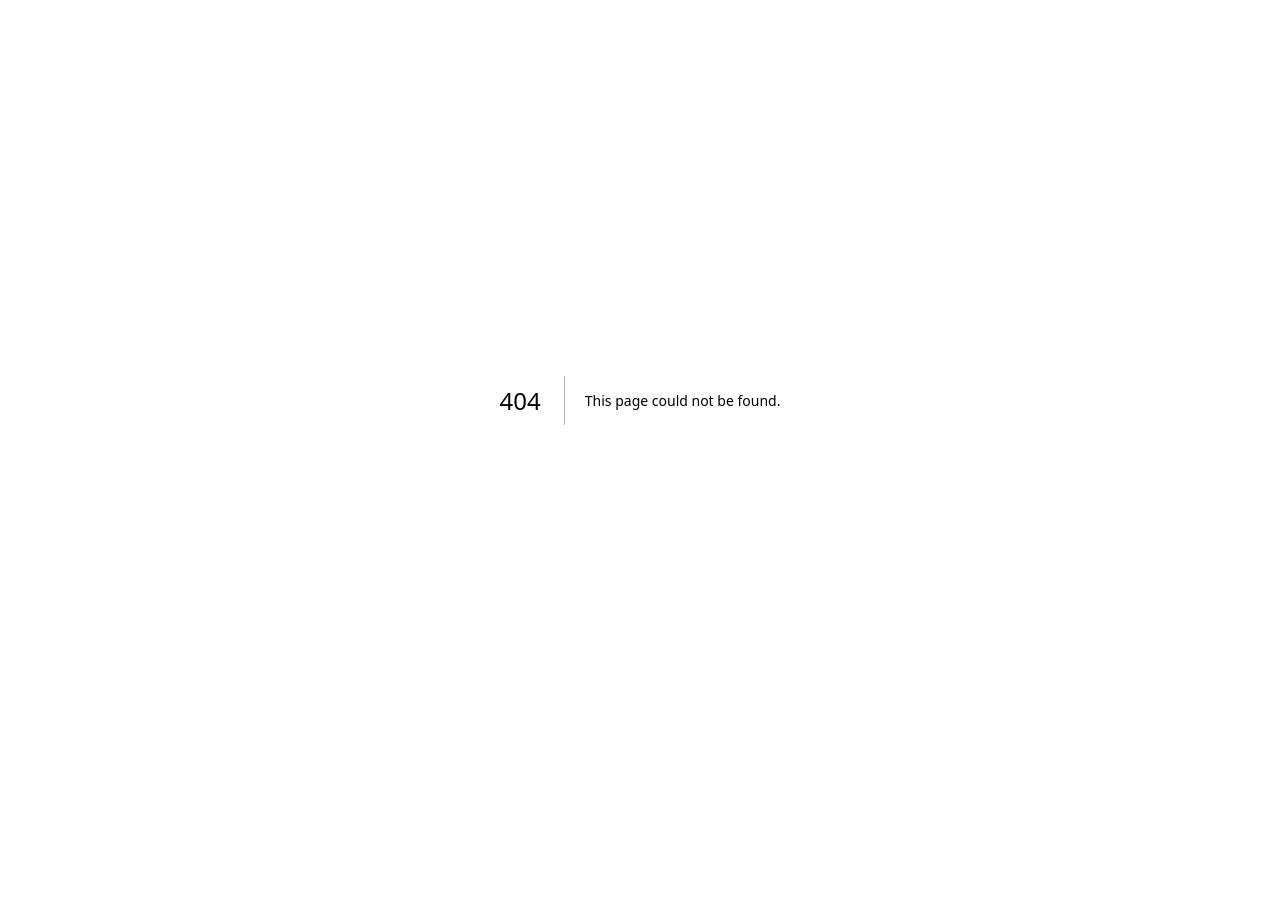
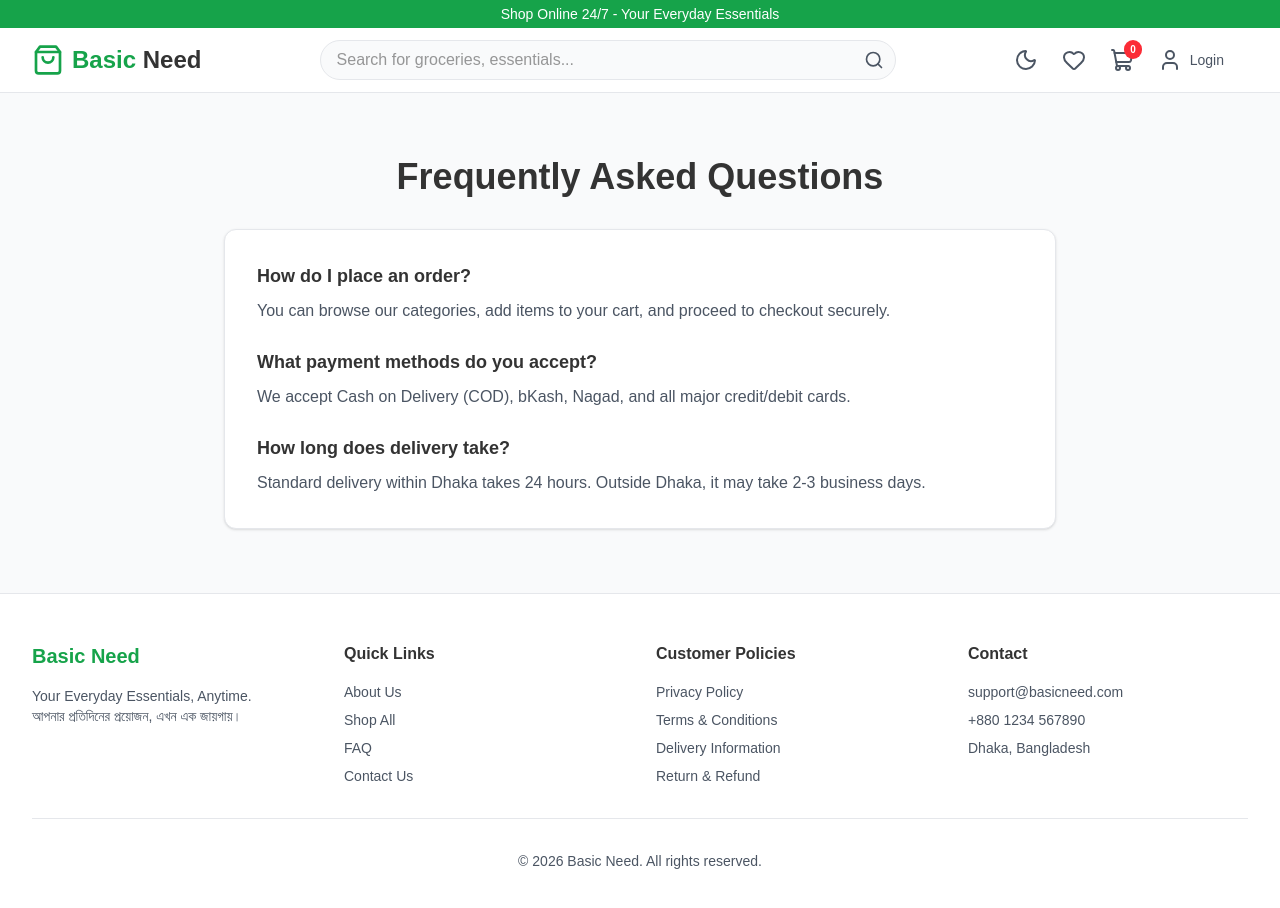
Before and after one commit to sathibodeoffice-netizen/basic-need, a Next.js app: page /faq in a window 1280 px wide. Before the commit this address had no page. Shown: the top 908 px of the page. Before the commit the page ends 800 px from the top, so only its background shows below. Built offline with nearby package versions, Linux system fonts and the light colour scheme; no server answers; the database is empty.

Commit message:
Add FAQ Contact Privacy Terms Delivery and Returns pages

```diff
--- /dev/null
+++ b/src/app/contact/page.tsx
@@ -0,0 +1,33 @@
+import React from 'react';
+import Navbar from '@/components/Navbar';
+import Footer from '@/components/Footer';
+import { Metadata } from 'next';
+
+export const metadata: Metadata = {
+  title: 'Contact Us | Basic Need',
+  description: 'Get in touch with the Basic Need team.',
+};
+
+export default function ContactPage() {
+  return (
+    <div className="flex flex-col min-h-screen">
+      <Navbar />
+      <main className="flex-1 bg-background py-16">
+        <div className="max-w-4xl mx-auto px-4 sm:px-6 lg:px-8">
+          <h1 className="text-4xl font-bold text-text-main mb-8 text-center">Contact Us</h1>
+
+          <div className="bg-surface p-8 rounded-xl border border-border shadow-sm space-y-6 text-text-light leading-relaxed">
+            <p>If you have any questions, concerns, or feedback, please reach out to us through the following channels:</p>
+            <ul className="space-y-4 mt-6">
+              <li><strong className="text-text-main">Email:</strong> support@basicneed.com</li>
+              <li><strong className="text-text-main">Phone:</strong> +880 1234 567890</li>
+              <li><strong className="text-text-main">Address:</strong> Dhaka, Bangladesh</li>
+            </ul>
+            <p className="mt-6 text-sm italic">Our support team is available from 9 AM to 8 PM, every day.</p>
+          </div>
+        </div>
+      </main>
+      <Footer />
+    </div>
+  );
+}
--- /dev/null
+++ b/src/app/delivery/page.tsx
@@ -0,0 +1,33 @@
+import React from 'react';
+import Navbar from '@/components/Navbar';
+import Footer from '@/components/Footer';
+import { Metadata } from 'next';
+
+export const metadata: Metadata = {
+  title: 'Delivery Information | Basic Need',
+  description: 'Delivery Information and Shipping Policies.',
+};
+
+export default function DeliveryPage() {
+  return (
+    <div className="flex flex-col min-h-screen">
+      <Navbar />
+      <main className="flex-1 bg-background py-16">
+        <div className="max-w-4xl mx-auto px-4 sm:px-6 lg:px-8">
+          <h1 className="text-4xl font-bold text-text-main mb-8 text-center">Delivery Information</h1>
+
+          <div className="bg-surface p-8 rounded-xl border border-border shadow-sm space-y-6 text-text-light leading-relaxed">
+            <p>We strive to deliver your everyday essentials as quickly and safely as possible.</p>
+            <h3 className="font-semibold text-lg text-text-main mt-4">Inside Dhaka</h3>
+            <p>Orders placed before 2 PM are eligible for same-day delivery. Standard delivery takes 24 hours.</p>
+            <h3 className="font-semibold text-lg text-text-main mt-4">Outside Dhaka</h3>
+            <p>Deliveries outside Dhaka are handled by third-party logistics and typically take 2-4 business days.</p>
+            <h3 className="font-semibold text-lg text-text-main mt-4">Delivery Charges</h3>
+            <p>Inside Dhaka: ৳60. Outside Dhaka: ৳120. Free delivery on orders over ৳2000!</p>
+          </div>
+        </div>
+      </main>
+      <Footer />
+    </div>
+  );
+}
--- /dev/null
+++ b/src/app/faq/page.tsx
@@ -0,0 +1,38 @@
+import React from 'react';
+import Navbar from '@/components/Navbar';
+import Footer from '@/components/Footer';
+import { Metadata } from 'next';
+
+export const metadata: Metadata = {
+  title: 'FAQ | Basic Need',
+  description: 'Frequently Asked Questions about Basic Need.',
+};
+
+export default function FAQPage() {
+  return (
+    <div className="flex flex-col min-h-screen">
+      <Navbar />
+      <main className="flex-1 bg-background py-16">
+        <div className="max-w-4xl mx-auto px-4 sm:px-6 lg:px-8">
+          <h1 className="text-4xl font-bold text-text-main mb-8 text-center">Frequently Asked Questions</h1>
+
+          <div className="bg-surface p-8 rounded-xl border border-border shadow-sm space-y-6 text-text-light leading-relaxed">
+            <div>
+              <h3 className="font-semibold text-lg text-text-main">How do I place an order?</h3>
+              <p className="mt-2">You can browse our categories, add items to your cart, and proceed to checkout securely.</p>
+            </div>
+            <div>
+              <h3 className="font-semibold text-lg text-text-main">What payment methods do you accept?</h3>
+              <p className="mt-2">We accept Cash on Delivery (COD), bKash, Nagad, and all major credit/debit cards.</p>
+            </div>
+            <div>
+              <h3 className="font-semibold text-lg text-text-main">How long does delivery take?</h3>
+              <p className="mt-2">Standard delivery within Dhaka takes 24 hours. Outside Dhaka, it may take 2-3 business days.</p>
+            </div>
+          </div>
+        </div>
+      </main>
+      <Footer />
+    </div>
+  );
+}
--- /dev/null
+++ b/src/app/privacy/page.tsx
@@ -0,0 +1,33 @@
+import React from 'react';
+import Navbar from '@/components/Navbar';
+import Footer from '@/components/Footer';
+import { Metadata } from 'next';
+
+export const metadata: Metadata = {
+  title: 'Privacy Policy | Basic Need',
+  description: 'Privacy Policy for Basic Need.',
+};
+
+export default function PrivacyPage() {
+  return (
+    <div className="flex flex-col min-h-screen">
+      <Navbar />
+      <main className="flex-1 bg-background py-16">
+        <div className="max-w-4xl mx-auto px-4 sm:px-6 lg:px-8">
+          <h1 className="text-4xl font-bold text-text-main mb-8 text-center">Privacy Policy</h1>
+
+          <div className="bg-surface p-8 rounded-xl border border-border shadow-sm space-y-6 text-text-light leading-relaxed">
+            <p>At Basic Need, your privacy is our priority. This policy outlines how we collect, use, and protect your information.</p>
+            <h3 className="font-semibold text-lg text-text-main mt-4">Information We Collect</h3>
+            <p>We collect personal information such as your name, email, phone number, and delivery address when you create an account or place an order.</p>
+            <h3 className="font-semibold text-lg text-text-main mt-4">How We Use Your Information</h3>
+            <p>Your data is used to process orders, improve our website, and provide customer support. We do not sell your personal data to third parties.</p>
+            <h3 className="font-semibold text-lg text-text-main mt-4">Security</h3>
+            <p>We implement industry-standard security measures to keep your data safe and secure.</p>
+          </div>
+        </div>
+      </main>
+      <Footer />
+    </div>
+  );
+}
--- /dev/null
+++ b/src/app/returns/page.tsx
@@ -0,0 +1,33 @@
+import React from 'react';
+import Navbar from '@/components/Navbar';
+import Footer from '@/components/Footer';
+import { Metadata } from 'next';
+
+export const metadata: Metadata = {
+  title: 'Return & Refund Policy | Basic Need',
+  description: 'Return and Refund Policy for Basic Need.',
+};
+
+export default function ReturnsPage() {
+  return (
+    <div className="flex flex-col min-h-screen">
+      <Navbar />
+      <main className="flex-1 bg-background py-16">
+        <div className="max-w-4xl mx-auto px-4 sm:px-6 lg:px-8">
+          <h1 className="text-4xl font-bold text-text-main mb-8 text-center">Return & Refund</h1>
+
+          <div className="bg-surface p-8 rounded-xl border border-border shadow-sm space-y-6 text-text-light leading-relaxed">
+            <p>Customer satisfaction is our highest priority. If you receive a defective or incorrect item, we are here to help.</p>
+            <h3 className="font-semibold text-lg text-text-main mt-4">Return Policy</h3>
+            <p>You can return items within 3 days of delivery if they are damaged, expired, or incorrect. Perishable goods cannot be returned after delivery acceptance.</p>
+            <h3 className="font-semibold text-lg text-text-main mt-4">Refund Process</h3>
+            <p>Once your return is received and inspected, we will notify you of the approval or rejection of your refund. Approved refunds will be processed to your original payment method within 5-7 business days.</p>
+            <h3 className="font-semibold text-lg text-text-main mt-4">How to Initiate a Return</h3>
+            <p>Please contact our support team at support@basicneed.com or call our hotline with your order ID.</p>
+          </div>
+        </div>
+      </main>
+      <Footer />
+    </div>
+  );
+}
--- /dev/null
+++ b/src/app/terms/page.tsx
@@ -0,0 +1,33 @@
+import React from 'react';
+import Navbar from '@/components/Navbar';
+import Footer from '@/components/Footer';
+import { Metadata } from 'next';
+
+export const metadata: Metadata = {
+  title: 'Terms & Conditions | Basic Need',
+  description: 'Terms and Conditions for using Basic Need.',
+};
+
+export default function TermsPage() {
+  return (
+    <div className="flex flex-col min-h-screen">
+      <Navbar />
+      <main className="flex-1 bg-background py-16">
+        <div className="max-w-4xl mx-auto px-4 sm:px-6 lg:px-8">
+          <h1 className="text-4xl font-bold text-text-main mb-8 text-center">Terms & Conditions</h1>
+
+          <div className="bg-surface p-8 rounded-xl border border-border shadow-sm space-y-6 text-text-light leading-relaxed">
+            <p>By accessing or using the Basic Need website, you agree to be bound by these terms and conditions.</p>
+            <h3 className="font-semibold text-lg text-text-main mt-4">General Terms</h3>
+            <p>You must provide accurate information when registering an account. You are responsible for maintaining the confidentiality of your account password.</p>
+            <h3 className="font-semibold text-lg text-text-main mt-4">Pricing and Availability</h3>
+            <p>All prices are subject to change without notice. We reserve the right to modify or discontinue products at any time.</p>
+            <h3 className="font-semibold text-lg text-text-main mt-4">Prohibited Uses</h3>
+            <p>You may not use our site for any unlawful or unauthorized purpose.</p>
+          </div>
+        </div>
+      </main>
+      <Footer />
+    </div>
+  );
+}
```
